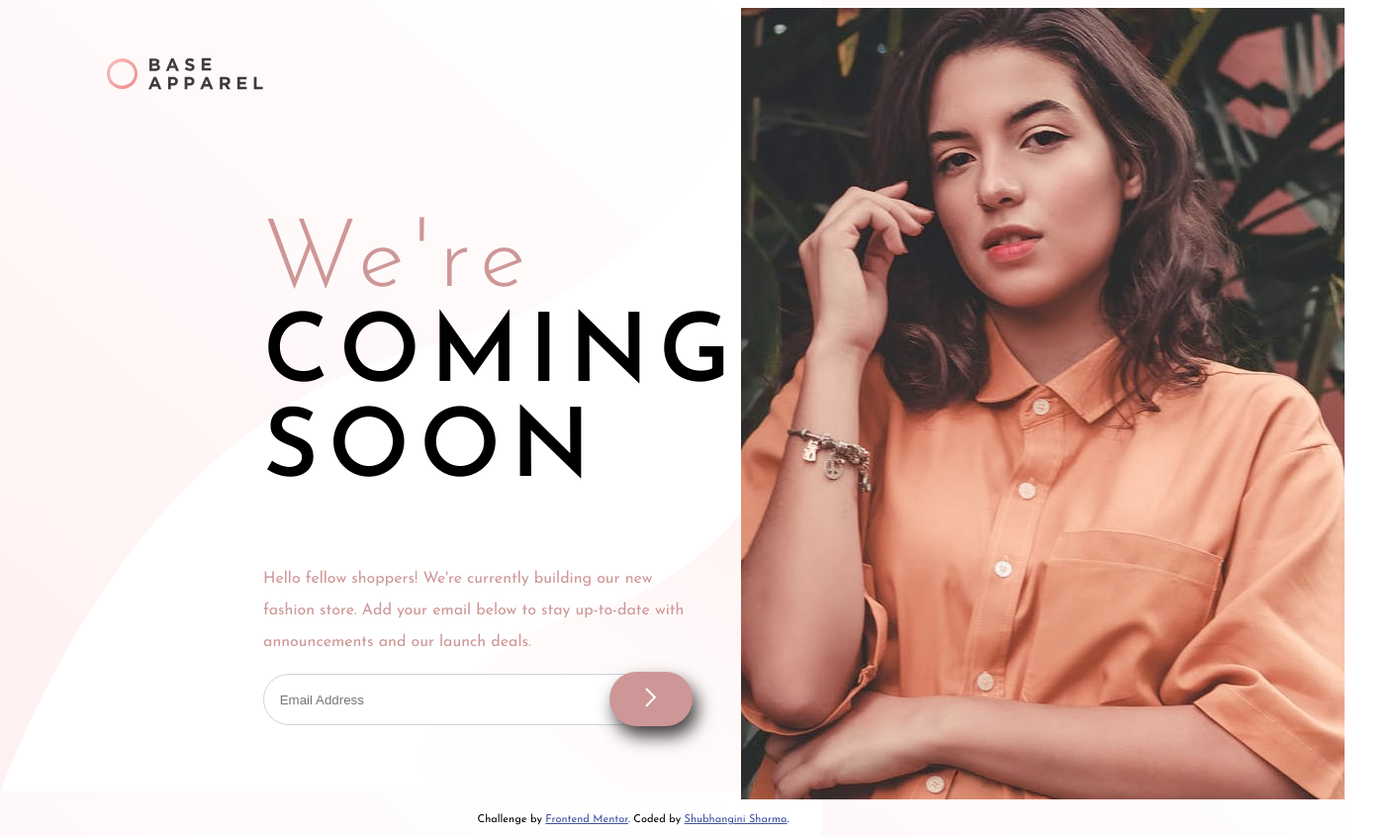
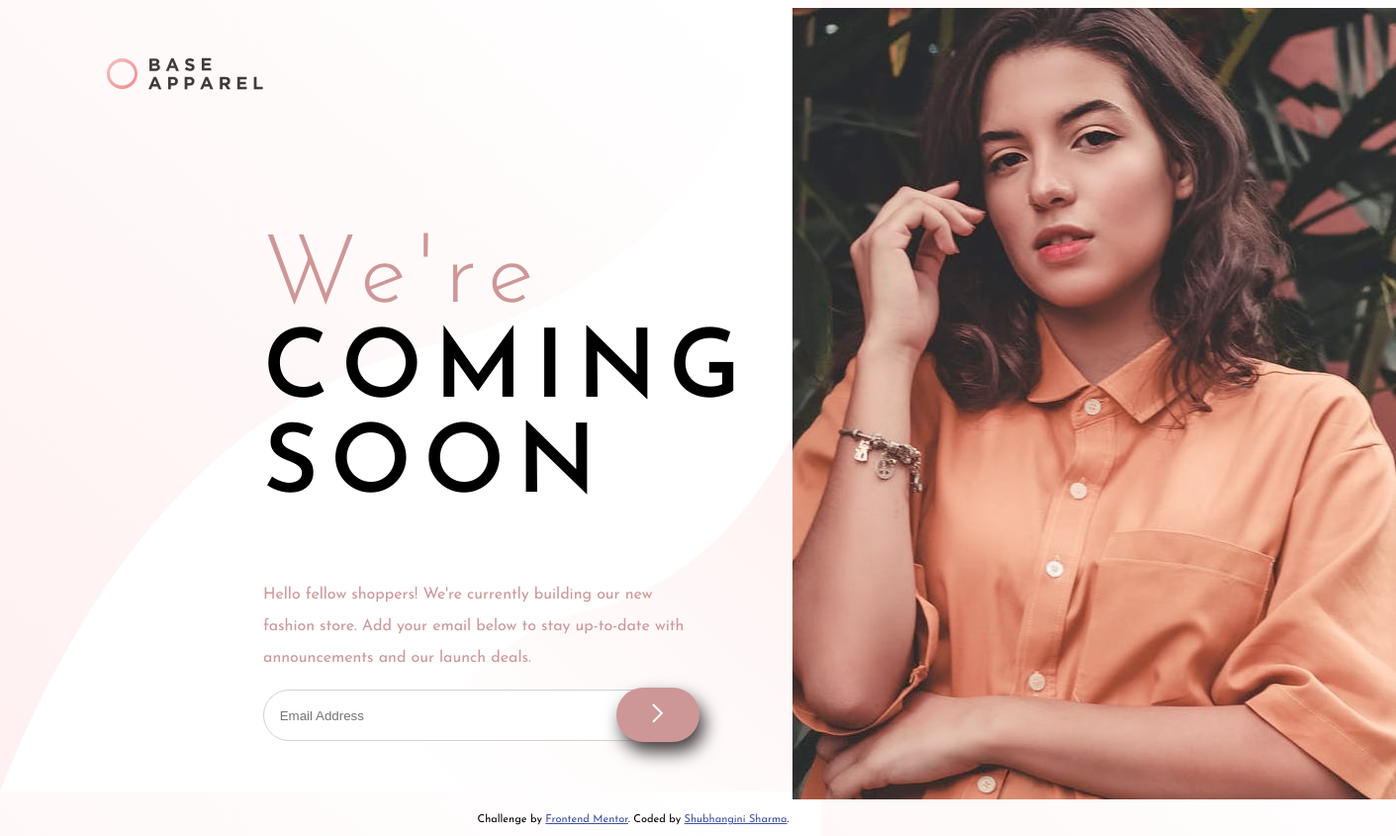
Before and after one commit to shubhanginisharma627/base-apparel-coming-soon-page, a plain HTML site: page index.html in a window 1280 px wide. Shown: the whole page at 99% size, 1411 px wide, since content can reach past the window. Drawn offline with nearby package versions, Linux system fonts and the light colour scheme; files whose address does not match are found by name.

Commit message:
Update style.css

```diff
--- a/style.css
+++ b/style.css
@@ -13,7 +13,7 @@ body{
     text-align:left;
     padding-top: 30%;
     padding-right: 10%;
-
+    margin-right: 40px;
    }
 .main{
     line-height: 2rem;
@@ -39,7 +39,7 @@ header{
   h1{
       font-weight: 600;
       font-size: 6rem;
-      letter-spacing: 10px;
+      letter-spacing: 12px;
       line-height: 6rem;
   }
   span{
```
